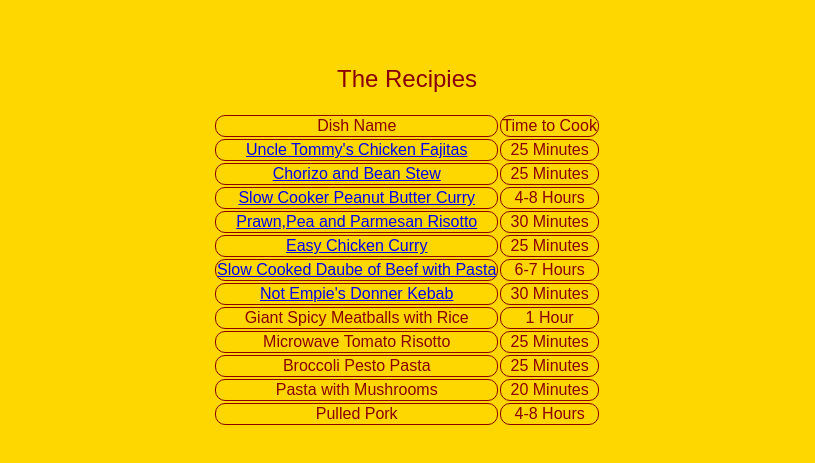
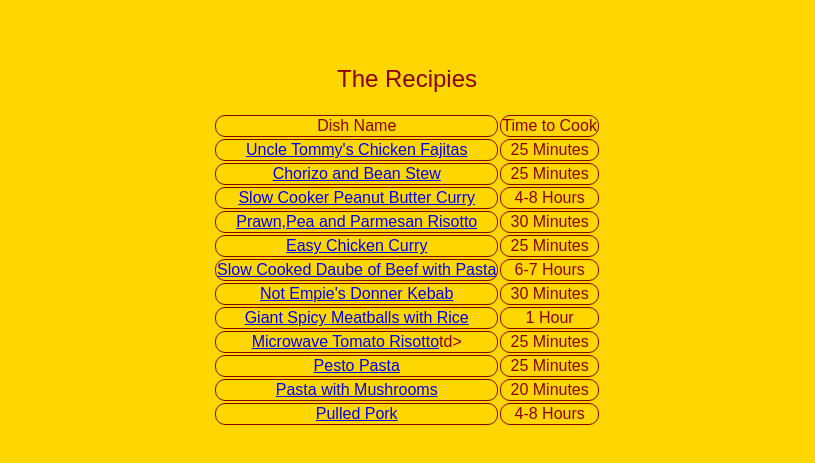
Before and after one commit to Thelovedrivecookbook/Thelovedrivecookbook.github.io, a plain HTML site: page index.html in a window 1280 px wide. Shown: the part 97-560 px from the top of the page, without its empty margins (233-1048 px from the left). Drawn offline with Linux system fonts and the light colour scheme; a script that the page names is missing.

Commit message:
Update index.html

```diff
--- a/index.html
+++ b/index.html
@@ -34,7 +34,7 @@
                 <th style="color:8B0000">Time to Cook</th>
             </tr>
             <tr>
-                <td style="color:8B0000"><a href="Chicken_Fajitas.pdf">Uncle Tommy's Chicken Fajitas</a></td>
+                <td style="color:8B0000"><a href="Chicken_Fijitas.pdf">Uncle Tommy's Chicken Fajitas</a></td>
                 <td style="color:8B0000">25 Minutes</td>
             </tr>
             <tr>
@@ -62,23 +62,23 @@
                 <td style="color:8B0000">30 Minutes</td>
             </tr>
             <tr>
-                <td style="color:8B0000">Giant Spicy Meatballs with Rice</td>
+                <td style="color:8B0000"><a href ="meatballs.pdf">Giant Spicy Meatballs with Rice</a></td>
                 <td style="color:8B0000">1 Hour</td>
             </tr>
             <tr>
-                <td style="color:8B0000">Microwave Tomato Risotto</td>
+		    <td style="color:8B0000"><a href ="microwave.pdf">Microwave Tomato Risotto</a>td>
                 <td style="color:8B0000">25 Minutes</td>
             </tr>
             <tr>
-                <td style="color:8B0000">Broccoli Pesto Pasta</td>
+		    <td style="color:8B0000"><a href="pasta.pdf"> Pesto Pasta</a></td>
                 <td style="color:8B0000">25 Minutes</td>
             </tr>
             <tr>
-                <td style="color:8B0000">Pasta with Mushrooms</td>
+		    <td style="color:8B0000"><a href="mushrooms.pdf">Pasta with Mushrooms</a></td>
                 <td style="color:8B0000">20 Minutes</td>
             </tr>
             <tr>
-                <td style="color:8B0000">Pulled Pork</td>
+		    <td style="color:8B0000"><a href="pulledpork.pdf">Pulled Pork</a></td>
                 <td style="color:8B0000">4-8 Hours</td>
             </tr>
             </table>
```
